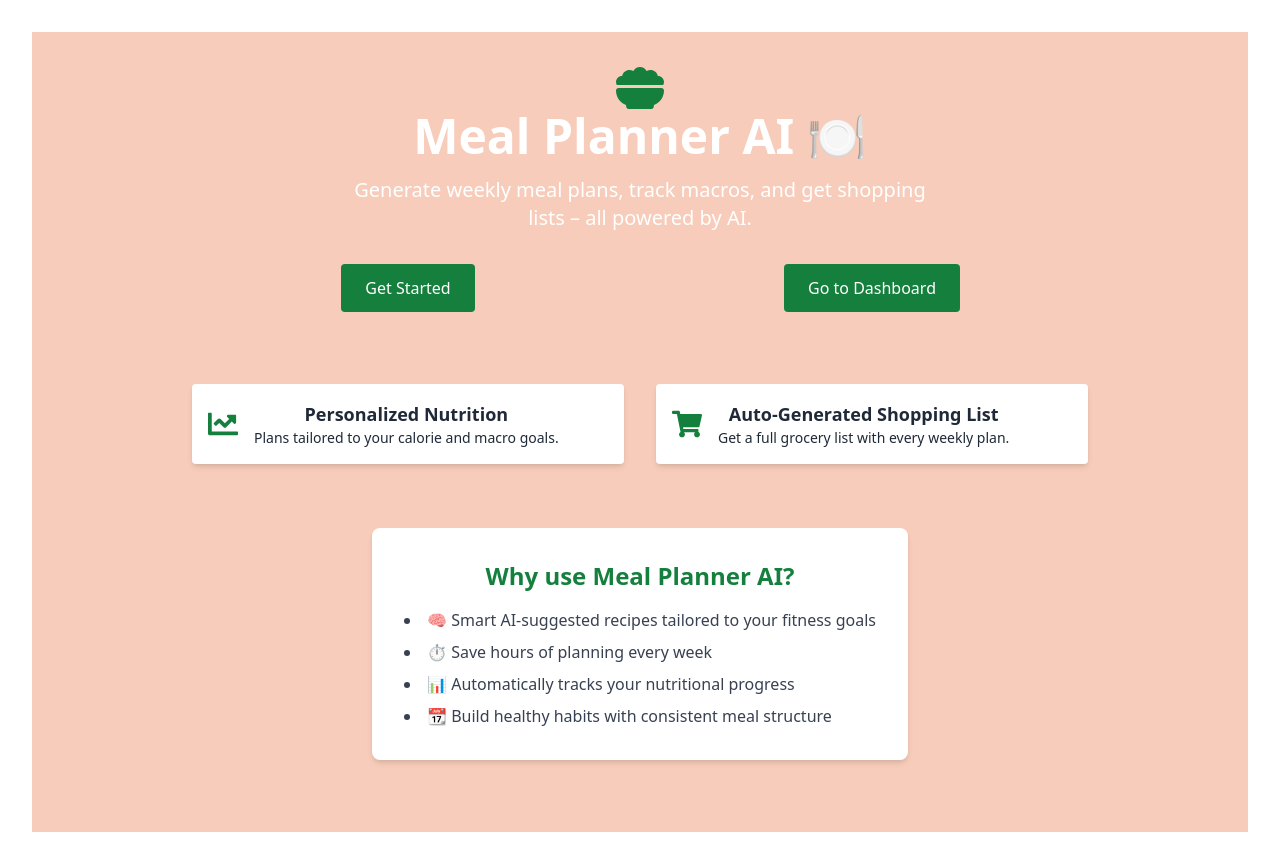
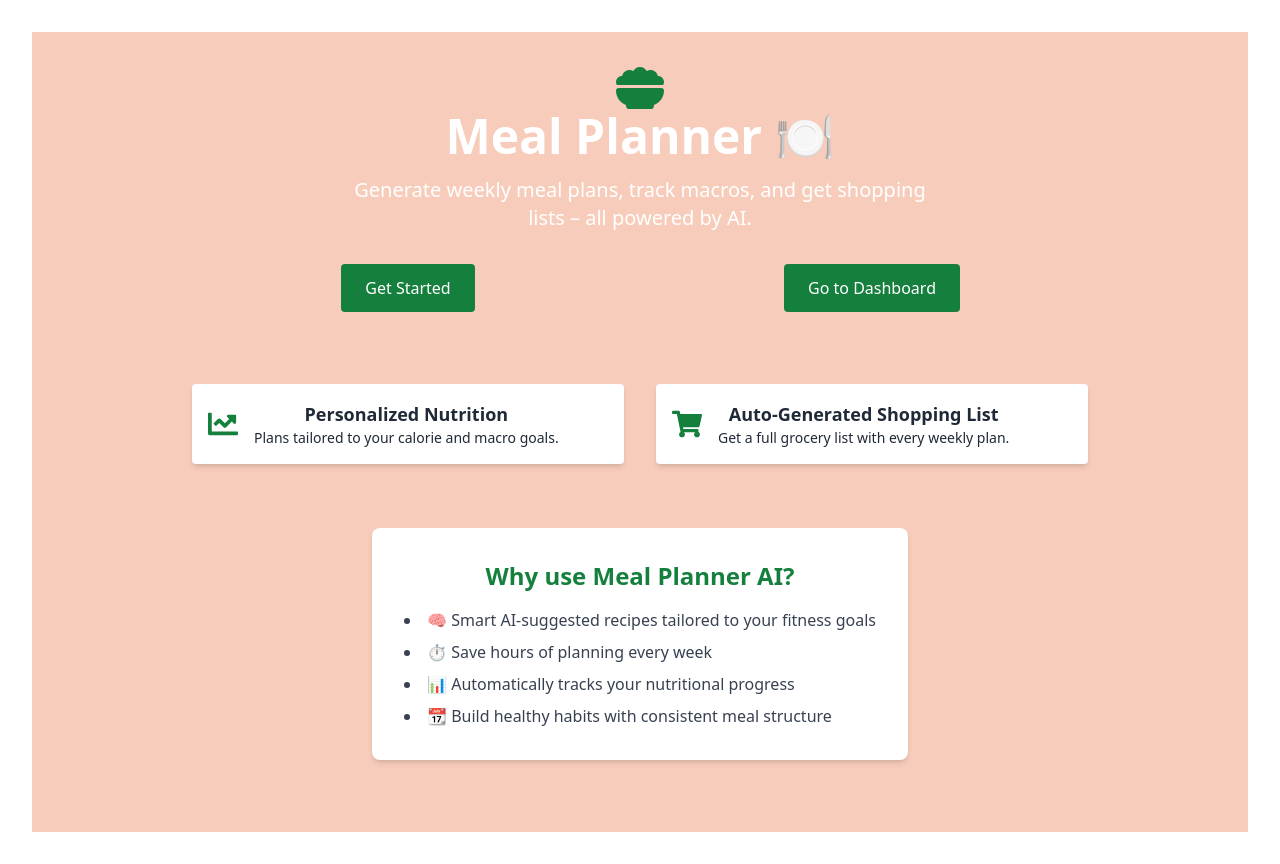
Before and after one commit to Kaloyan-Dimitrov/meal-planner-deyan, a React (Vite) app in the folder frontend/: page / in a window 1280 px wide. Built offline with nearby package versions, Linux system fonts and the light colour scheme.

Commit message:
Changed some headers of the homepage

```diff
--- a/frontend/src/pages/HomePage.jsx
+++ b/frontend/src/pages/HomePage.jsx
@@ -42,7 +42,7 @@ function HomePage() {
       <header className="flex flex-col items-center text-center">
         <FaBowlFood className="text-5xl text-green-700" />
         <h1 className="text-white text-4xl md:text-5xl font-bold mb-4">
-          Meal Planner AI 🍽️
+          Meal Planner 🍽️
         </h1>
         <p className="text-white text-lg md:text-xl max-w-xl">
           Generate weekly meal plans, track macros, and get shopping lists – all powered by AI.
```
